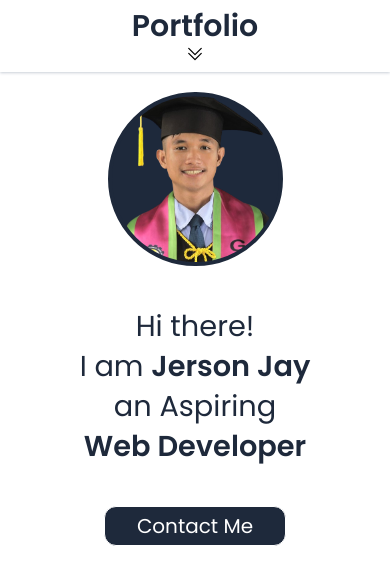
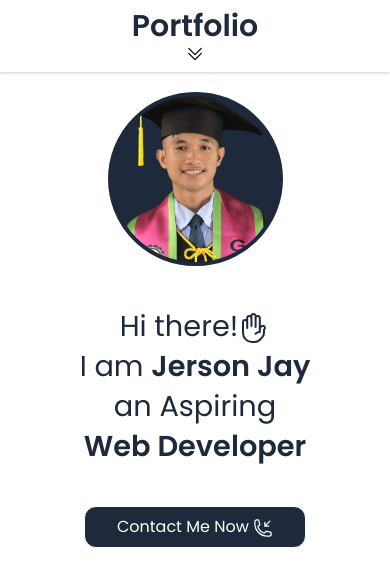
Before and after one commit to MrKabado/Potffolio, a React (Vite) app: page / in a window 390 px wide. Shown: the top 586 px of the page. Built offline with nearby package versions, Linux system fonts and the light colour scheme; a web font is replaced by a local one.

Commit message:
slight done homepage phone view

```diff
--- a/src/components/Button.jsx
+++ b/src/components/Button.jsx
@@ -1,10 +1,13 @@
 import React from 'react'
 import { Link } from 'react-router-dom'
 
-function Button({to, className, text, divclassName}) {
+function Button({to, className, text, divclassName, icon}) {
   return (
     <div className={divclassName}>
-      <Link to={to} className={className}>{text}</Link>
+      <Link to={to} className={className}>
+        {text}
+        {icon}
+      </Link>
     </div>
   )
 }
--- a/src/components/Header.jsx
+++ b/src/components/Header.jsx
@@ -14,7 +14,7 @@ function Header() {
 
       {isVisible && (
       <nav className='p-1 flex flex-col items-center text-[#1E293B] font-medium text-[16px]'>
-        <Link>Home</Link>
+        <Link to={"/"}>Home</Link>
         <Link>About Me</Link>
         <Link>Services and Projects</Link>
         <Link>Contact Me</Link>
--- a/src/pages/Homepage.jsx
+++ b/src/pages/Homepage.jsx
@@ -1,20 +1,21 @@
 import React from 'react'
 import ProfilePic from '../assets/profile-no-bg.png'
 import Button from '../components/Button'
+import {HandRaisedIcon, PhoneArrowDownLeftIcon} from '@heroicons/react/24/outline'
 
 function Homepage() {
   return (
-    <div className='flex flex-col gap-10 h-screen'>
+    <div className='flex flex-col gap-10 overflow-hidden'>
       <div className='flex justify-center'>
         <img src={ProfilePic} alt="profile picture" className='w-[50%] border-[#1E293B] border-4 rounded-full bg-[#1E293B]'/>
       </div>
       <div>
         <h1 className='text-[1.8rem] leading-10 text-center font-poppins text-[#1E293B]'>
-          Hi there!<br/>I am <span className='font-semibold'>Jerson Jay</span><br/>an Aspiring<br/><span className='font-semibold'>Web Developer</span>
+          Hi there!<HandRaisedIcon className='inline-block w-8'/><br/>I am <span className='font-semibold'>Jerson Jay</span><br/>an Aspiring<br/><span className='font-semibold'>Web Developer</span>
         </h1>
       </div>
 
-      <Button text={"Contact Me"} className={"font-poppins border py-1 px-8 text-center text-[20px] rounded-xl bg-[#1E293B] text-white"} divclassName={"flex justify-center"}/>
+      <Button text={"Contact Me Now "} icon={<PhoneArrowDownLeftIcon className='inline-block w-5'/>} className={"font-poppins border py-2 px-8 text-center text-[1rem] rounded-xl bg-[#1E293B] text-white"} divclassName={"flex justify-center"}/>
     </div>
   )
 }
```
Also changed, not shown: USES.txt.
